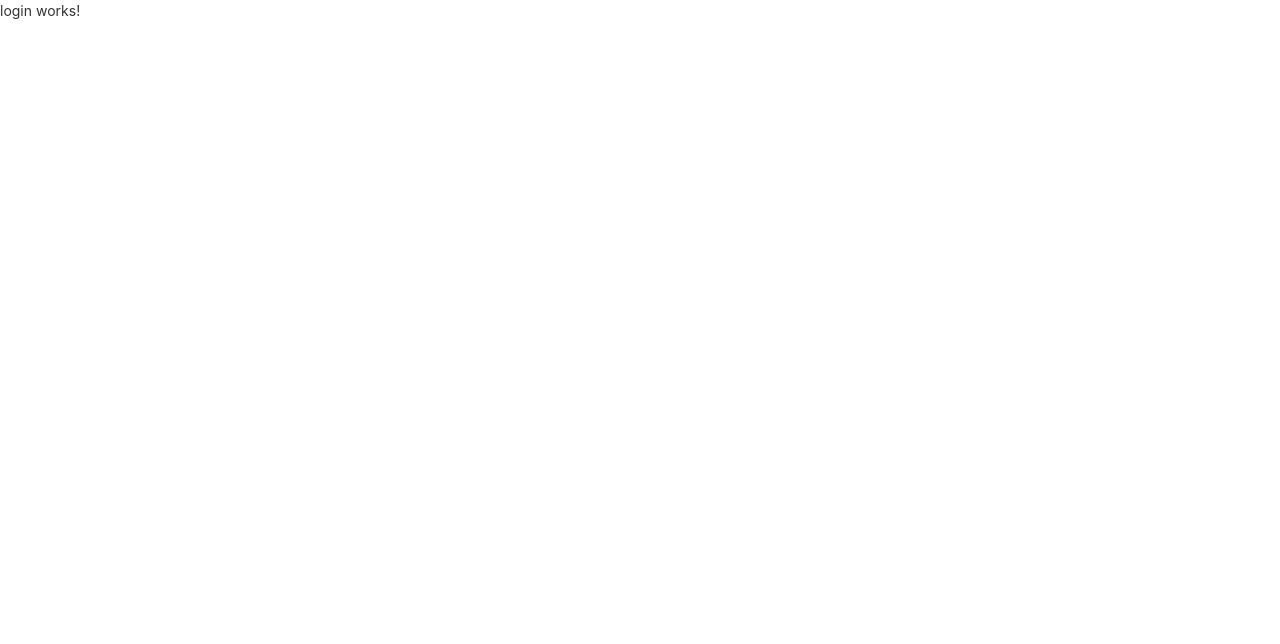
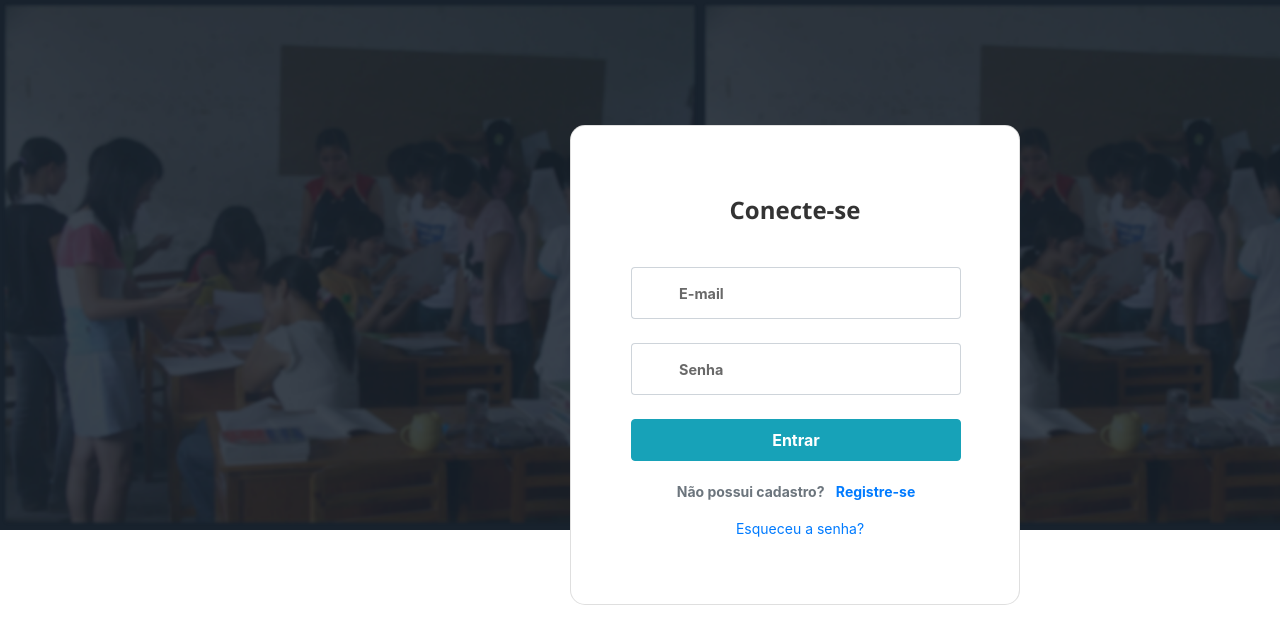
Before and after one commit to GersonVs/MeEnsina, an Angular app: page /login in a window 1280 px wide. Shown: the top 644 px of the page. Built offline with nearby package versions, Linux system fonts and the light colour scheme.

Commit message:
mudanças

```diff
--- a/src/app/login/login.component.css
+++ b/src/app/login/login.component.css
@@ -0,0 +1,49 @@
+.body1 {
+    background-color: #18222d
+}
+
+.card {
+    width: 450px;
+    height: 480px;
+    border-radius: 15px;
+    left: 570px;
+    top: 125px;
+
+}
+
+.card-title {
+    font-family: 'Segoe UI', Tahoma, Geneva, Verdana, sans-serif;
+    font-size: 24px;
+    font-weight: bold;
+    padding-top: 30px;
+
+}
+
+.form-control:not(select) {
+    padding: 0px;
+}
+
+.form-control {
+    height: 52px;
+    padding-left: 0px;
+    color: gray;
+
+}
+
+.form-control::placeholder {
+    color: dimgray;
+    font-weight: bold;
+    font-size: 0.9rem;
+}
+
+.form-control:focus {
+    box-shadow: none;
+}
+.text-center{
+    padding-top: 20px;
+}
+.row{
+    padding-top: 30px;
+    width: 400px;
+    padding-left: 40px;
+}
--- a/src/app/login/login.component.html
+++ b/src/app/login/login.component.html
@@ -1 +1,44 @@
-<p>login works!</p>
+<div class="body1">
+    <div class="card text-center">
+        <div class="card-body">
+            <h5 class="card-title">Conecte-se</h5>
+
+            <div class="col-md-7 col-lg-6 ml-auto"></div>
+            <form action="#">
+                <div class="row">
+
+                    <!-- Email Address -->
+                    <div class="input-group col-lg-12 mb-4">
+                        <div class="input-group-prepend">
+                            <span class="input-group-text bg-white px-4 border-md border-right-0">
+                                <i class="fa fa-envelope text-muted"></i>
+                            </span>
+                        </div>
+                        <input id="email" type="email" name="email" placeholder="E-mail"
+                            class="form-control bg-white border-left-0 border-md">
+                    </div>
+                    <!-- Password -->
+                    <div class="input-group col-lg-12 mb-4">
+                        <div class="input-group-prepend">
+                            <span class="input-group-text bg-white px-4 border-md border-right-0">
+                                <i class="fa fa-lock text-muted"></i>
+                            </span>
+                        </div>
+                        <input id="password" type="password" name="password" placeholder="Senha"
+                            class="form-control bg-white border-left-0 border-md">
+                    </div>
+                    <div class="form-group col-lg-12 mx-auto mb-0">
+                        <a href="#" class="btn btn-info btn-block py-2">
+                            <span class="font-weight-bold">Entrar</span>
+                        </a>
+                    </div>
+                    <div class="text-center w-100">
+                            <p class="text-muted font-weight-bold">Não possui cadastro? <a href="#" class="text-primary ml-2">Registre-se</a></p>
+                            <p class="text-muted font-weigth-bold"><a class="text-primary ml-2" routerLink="recover_password"
+                                routerLinkActive="active" >Esqueceu a senha?</a></p>
+                    </div>
+
+                </div>
+            </form>
+        </div>
+    </div>
--- a/src/app/recover-password/recover-password.component.css
+++ b/src/app/recover-password/recover-password.component.css
@@ -0,0 +1,53 @@
+.body1 {
+    background-color: #18222d
+}
+
+.card {
+    width: 450px;
+    height: 400px;
+    border-radius: 15px;
+    left: 570px;
+    top: 175px;
+
+}
+
+.card-title {
+    font-family: 'Segoe UI', Tahoma, Geneva, Verdana, sans-serif;
+    font-size: 24px;
+    font-weight: bold;
+    padding-top: 30px;
+
+}
+
+.form-control:not(select) {
+    padding: 0px;
+}
+
+.form-control {
+    height: 52px;
+    padding-left: 0px;
+    color: gray;
+
+}
+
+.form-control::placeholder {
+    color: dimgray;
+    font-weight: bold;
+    font-size: 0.9rem;
+}
+
+.form-control:focus {
+    box-shadow: none;
+}
+
+.text-center {
+    font-size: 14px;
+    padding-top: 10px;
+
+}
+
+.row {
+    padding-top: 30px;
+    width: 400px;
+    padding-left: 40px;
+}
--- a/src/app/recover-password/recover-password.component.html
+++ b/src/app/recover-password/recover-password.component.html
@@ -1 +1,35 @@
-<p>recover-password works!</p>
+<div class="body1">
+
+    <div class="card text-center">
+        <div class="card-body">
+            <h5 class="card-title">Redefinição de senha</h5>
+            <p class="text-center font-weight-light">Para recuperar a senha, informe o email de sua conta.</p>
+            <div class="col-md-7 col-lg-6 ml-auto"></div>
+            <form action="#">
+                <div class="row">
+
+                    <!-- Email Address -->
+                    <div class="input-group col-lg-12 mb-4">
+                        <div class="input-group-prepend">
+                            <span class="input-group-text bg-white px-4 border-md border-right-0">
+                                <i class="fa fa-envelope text-muted"></i>
+                            </span>
+                        </div>
+                        <input id="email" type="email" name="email" placeholder="E-mail"
+                            class="form-control bg-white border-left-0 border-md">
+                    </div>
+
+                    <div class="form-group col-lg-12 mx-auto mb-0">
+                        <a href="#" class="btn btn-info btn-block py-2">
+                            <span class="font-weight-bold">Enviar</span>
+                        </a>
+                    </div>
+                    <div class="text-center w-100">
+                        <p class="text-muted font-weight-bold"><a href="../login/login.component.html"
+                                class="text-primary ml-2">Voltar para a pagina de login</a></p>
+                    </div>
+
+                </div>
+            </form>
+        </div>
+    </div>
--- a/src/telas_que_precisam_ser_adicionadas/login.component.html
+++ b/src/telas_que_precisam_ser_adicionadas/login.component.html
@@ -52,6 +52,7 @@
                         </div>
 
                     </div>
+                </form>
             </div>
 
 
```
